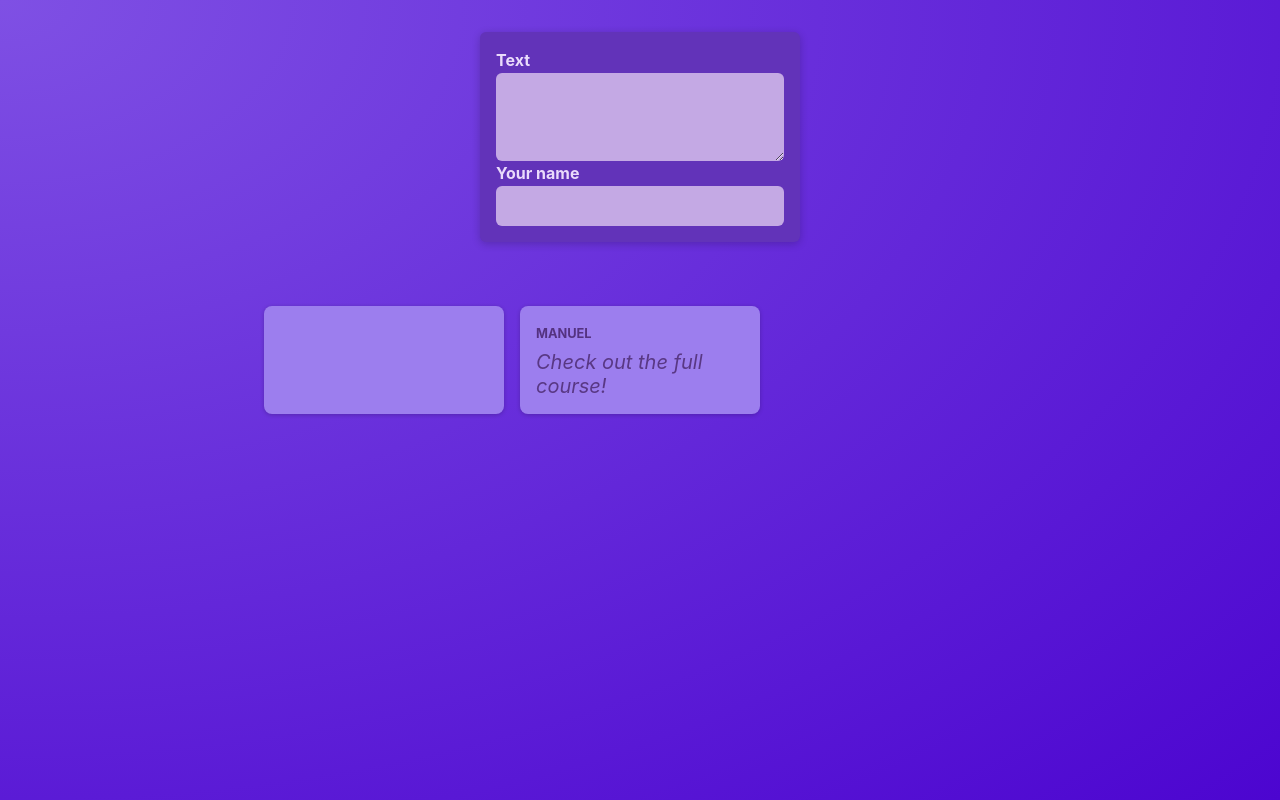
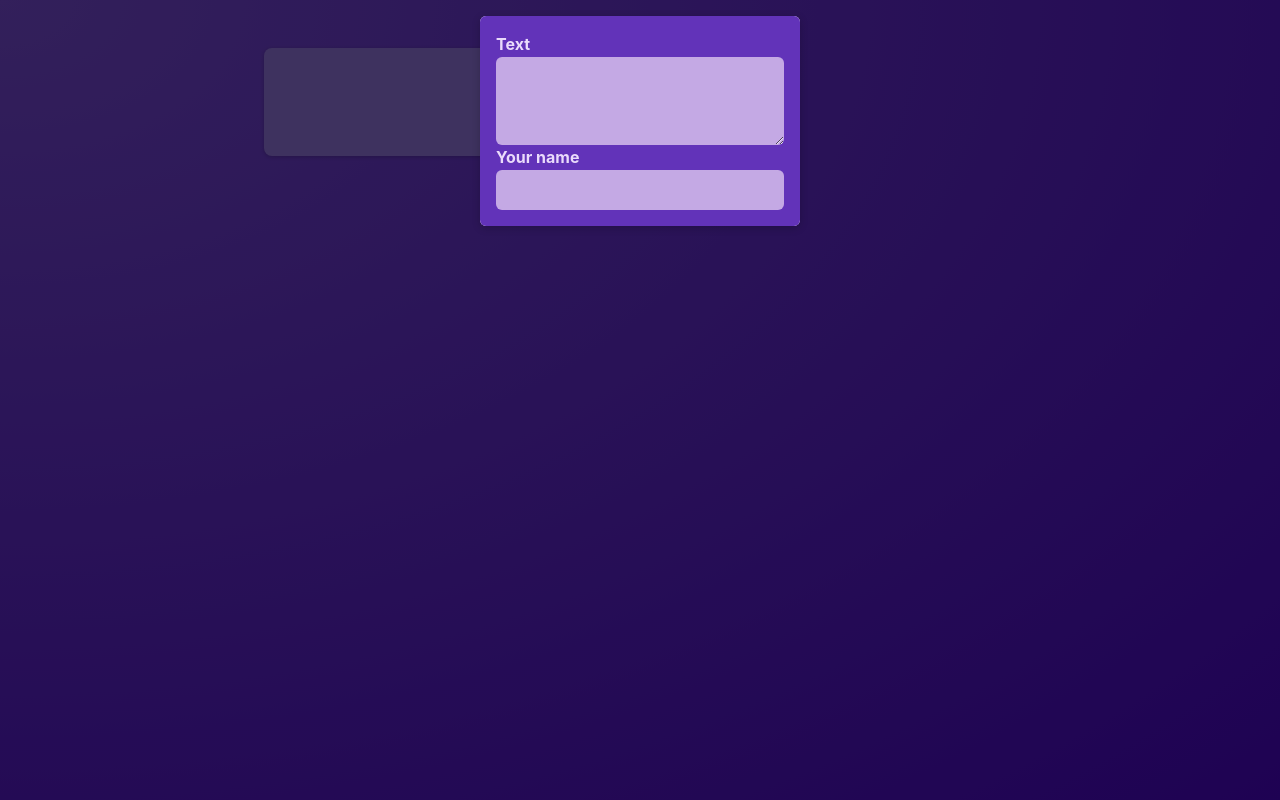
Before and after one commit to rooted92/x-clone, a React (Vite) app: page / in a window 1280 px wide. Built offline with nearby package versions, Linux system fonts and the light colour scheme.

Commit message:
feat: creted modal component and logic to handle close state

```diff
--- /dev/null
+++ b/src/components/Modal.jsx
@@ -0,0 +1,14 @@
+import classes from './Modal.module.css';
+
+function Modal({children, onClose}) {
+    return (
+        <>
+            <div className={classes.backdrop} onClick={onClose}/>
+            <dialog open={true} className={classes.modal}>
+                {children}
+            </dialog>
+        </>
+    )
+}
+
+export default Modal;
--- /dev/null
+++ b/src/components/Modal.module.css
@@ -0,0 +1,18 @@
+.backdrop {
+    position: fixed;
+    top: 0;
+    left: 0;
+    width: 100%;
+    height: 100vh;
+    background-color: rgba(0, 0, 0, 0.6);
+    z-index: 1;
+  }
+
+  .modal {
+    border: none;
+    border-radius: 6px;
+    box-shadow: 0 2px 8px rgba(0, 0, 0, 0.2);
+    padding: 0;
+    overflow: hidden;
+    z-index: 1;
+  }
--- a/src/components/NewPost.module.css
+++ b/src/components/NewPost.module.css
@@ -2,9 +2,6 @@
     background-color: #6233b9;
     padding: 1rem;
     width: 20rem;
-    margin: 2rem auto;
-    border-radius: 6px;
-    box-shadow: 0 2px 8px rgba(0, 0, 0, 0.2);
   }
 
   .form label {
--- a/src/components/PostsList.jsx
+++ b/src/components/PostsList.jsx
@@ -3,8 +3,10 @@
 import Post from './Post';
 import classes from './PostsList.module.css';
 import NewPost from './NewPost';
+import Modal from './Modal';
 
 function PostsList() {
+    const [modalIsVisible, setModalIsVisible] = useState(true);
     const [enteredBody, setEnteredBody] = useState('');
     const [enteredAuthor, setEnteredAuthor] = useState('');
 
@@ -12,13 +14,25 @@
         setEnteredBody(event.target.value);
     }
 
-    function authorChangeHandler (event) {
+    function authorChangeHandler(event) {
         setEnteredAuthor(event.target.value);
+    }
+
+    function hideModalHandler() {
+        setModalIsVisible(false);
     }
 
     return (
         <>
-            <NewPost onBodyChage={bodyChangeHandler} onAuthorChange={authorChangeHandler} />
+            {
+                modalIsVisible && (
+                    <Modal onClose={hideModalHandler}>
+                        <NewPost onBodyChange={bodyChangeHandler} onAuthorChange={authorChangeHandler} />
+                    </Modal>
+                )
+            }
+
+
             <ul className={classes.posts}>
                 <Post author={enteredAuthor} body={enteredBody} />
                 <Post author='Manuel' body='Check out the full course!' />
```
